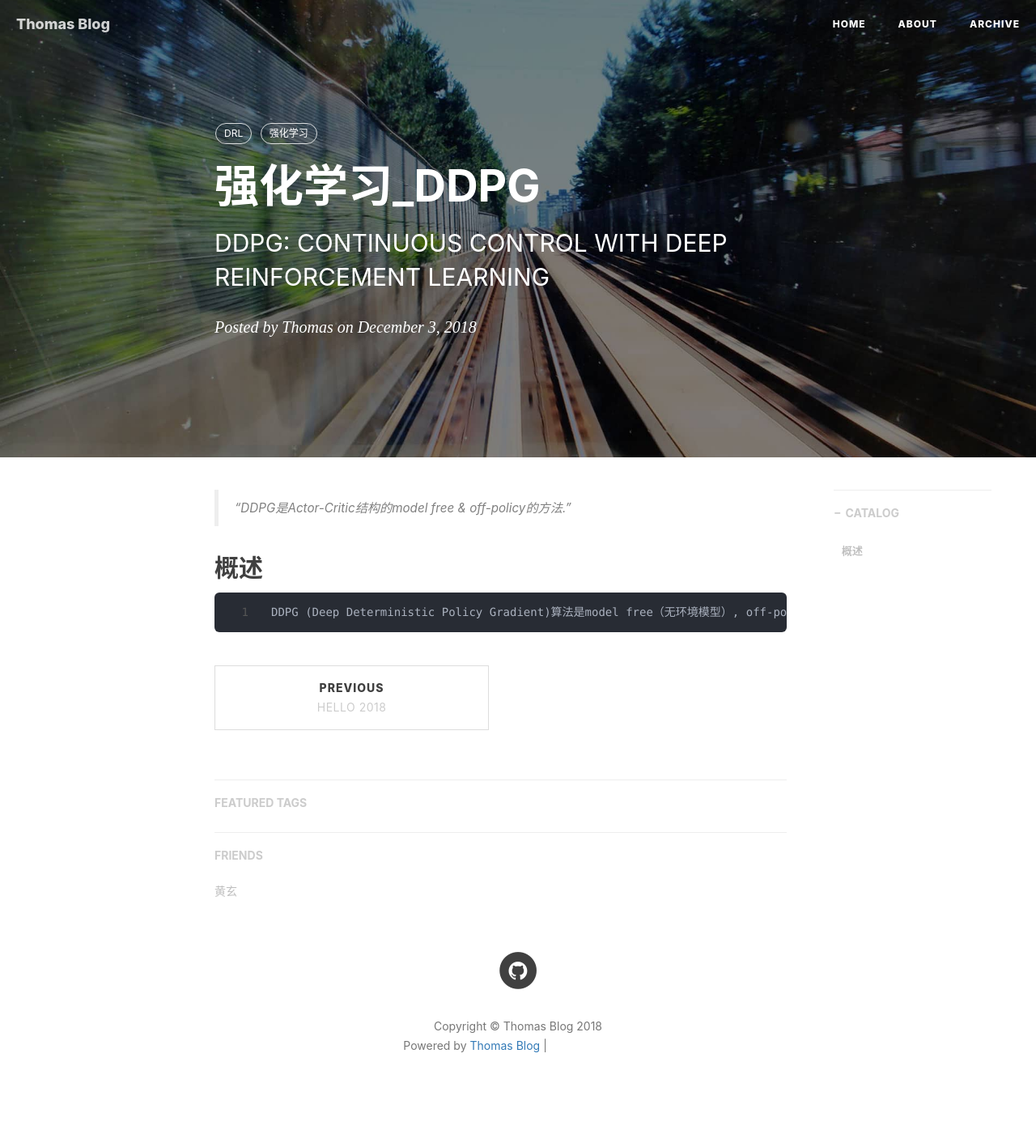
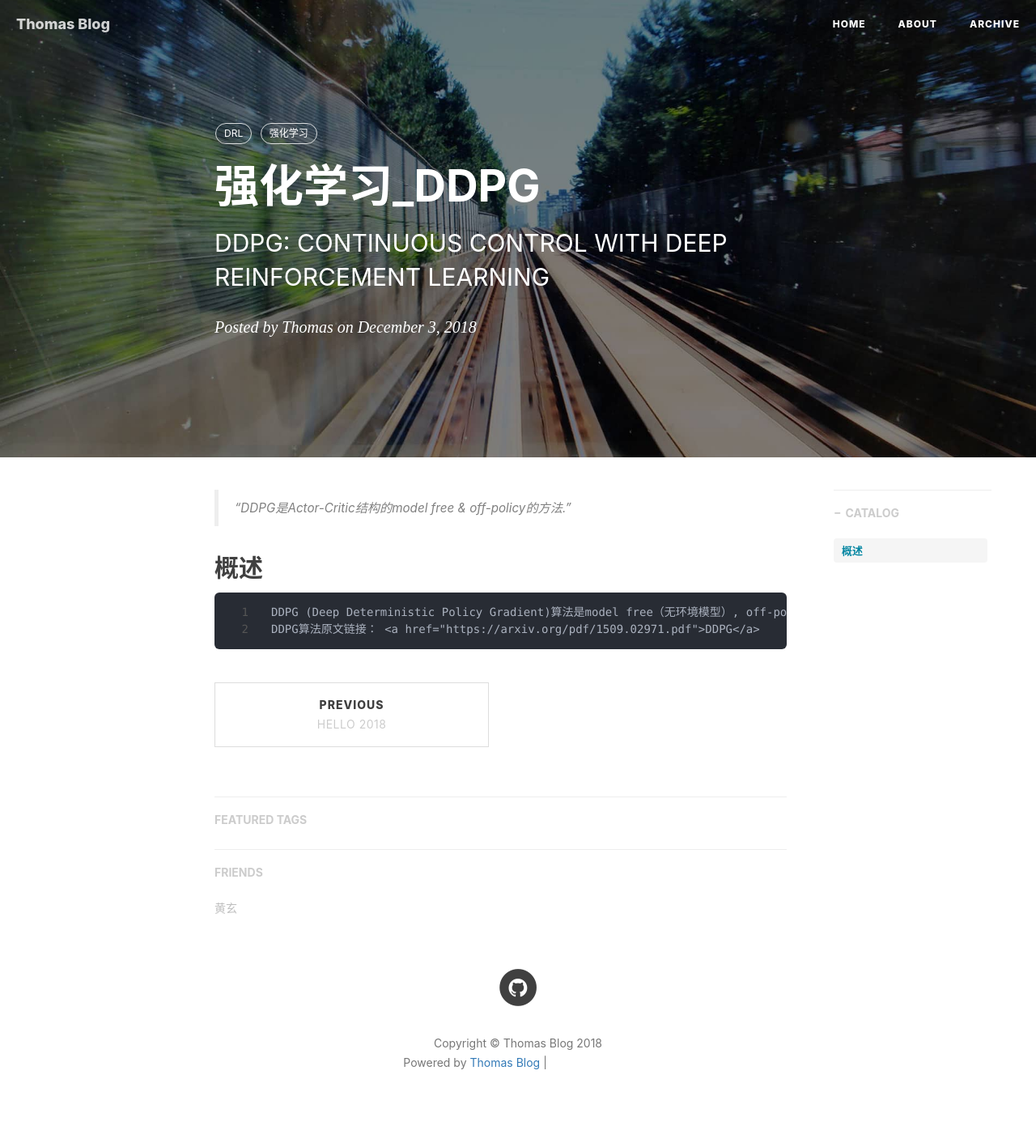
Before and after one commit to xsh8637/xsh8637.github.io, a Jekyll site: the page built from _posts/2018-12-02-DDPG.markdown, in a window 1280 px wide. Shown: the whole page at 81% size. Built offline with Jekyll 4.4.1, drawn with Linux system fonts in a browser that asks for light colours; nearby versions of some CDN libraries; comment, search, counter and statistics services are not loaded; before the commit the page ends 1396 px from its top, so only the background shows below that; grey boxes are pictures that could not be loaded.

Commit message:
Update 2018-12-02-DDPG.markdown

```diff
--- a/_posts/2018-12-02-DDPG.markdown
+++ b/_posts/2018-12-02-DDPG.markdown
@@ -17,3 +17,4 @@
 ## 概述
 
     DDPG (Deep Deterministic Policy Gradient)算法是model free（无环境模型）, off-policy（产生行为的策略和进行评估的策略不一样）的强化学习算法，且使用了深度神经网络用于函数近似。DDPG可以解决连续动作空间问题，属于actor-critic方法，即既有值函数网络(critic)，又有策略网络(actor)。
+    DDPG算法原文链接： <a href="https://arxiv.org/pdf/1509.02971.pdf">DDPG</a>
```
